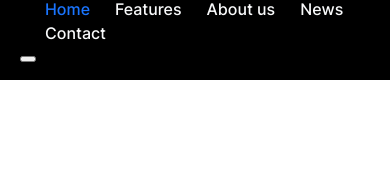
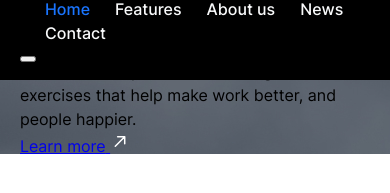
Before and after one commit to davidmilivojev/FE-Obuka, a plain HTML site: page index.html in a window 390 px wide. Shown: the part 61-254 px from the top of the page. Drawn offline with Linux system fonts and the light colour scheme.

Commit message:
Add banner responsive

```diff
--- /dev/null
+++ b/assets/css/layout/_banner.scss
@@ -0,0 +1,37 @@
+.banner {
+    position: relative;
+}
+
+.banner__holder {
+    @extend %cover;
+    padding: 80px 0;
+    min-height: 93.3vh;
+    display: flex;
+    flex-wrap: wrap;
+    align-items: center;
+    .button {
+        margin-top: 40px;
+    }
+    @include breakpoint(tablet) {
+        min-height: 77.1vh;
+        .wrapper {
+            margin-top: 110px;
+        }
+    }
+    @include breakpoint(phone) {
+        min-height: 59vh;
+        .wrapper {
+            margin-top: 23px;
+        }
+    }
+}
+
+.banner__title {
+    letter-spacing: 0.8px;
+    margin-bottom: 16px;
+}
+
+.banner__title,
+.banner__text {
+    color: $white;
+}
--- a/assets/css/layout/_layout.scss
+++ b/assets/css/layout/_layout.scss
@@ -1,7 +1,3 @@
-.main {
-    padding-top: 76px;
-}
-
 body {
     background-color: $grey-300;
 }
--- a/assets/css/style.scss
+++ b/assets/css/style.scss
@@ -13,8 +13,9 @@
 
 // 4. layout
 @import 'layout/header';
+@import 'layout/banner';
+@import 'layout/layout';
 @import 'layout/footer';
-@import 'layout/layout';
 
 // 5. plugins
 @import 'plugins/selectric';
--- a/index.html
+++ b/index.html
@@ -43,6 +43,24 @@
         </div>
     </header>
     <main class="main">
+        <section class="banner">
+            <div class="banner__holder" style="background-image: url('assets/images/hero.jpg');">
+                <div class="wrapper">
+                    <h1 class="banner__title h3">Explore Trolltunga</h1>
+                    <p class="banner__text text-large">Check out our proven methods, guides, and exercises that help make work better, and people happier.</p>
+                    <a class="button" href="#">
+                        <span>Learn more</span>
+                        <span class="button__icon">
+                            <svg width="20" height="21" viewBox="0 0 20 21" fill="none" xmlns="http://www.w3.org/2000/svg">
+                                <g id="Arrow Up Right">
+                                <path id="Vector" d="M5.28601 15.2236L14.7141 5.79552M14.7141 5.79552L14.7141 12.8666M14.7141 5.79552L7.64303 5.79552" stroke="white" stroke-width="1.5" stroke-linecap="round" stroke-linejoin="round"/>
+                                </g>
+                            </svg>
+                        </span>
+                    </a>
+                </div>
+            </div>
+        </section>
         <!-- TODO -->
     </main>
 
```
Also changed, not shown: assets/css/abstract/_helpers.scss (+7 -0 lines).
